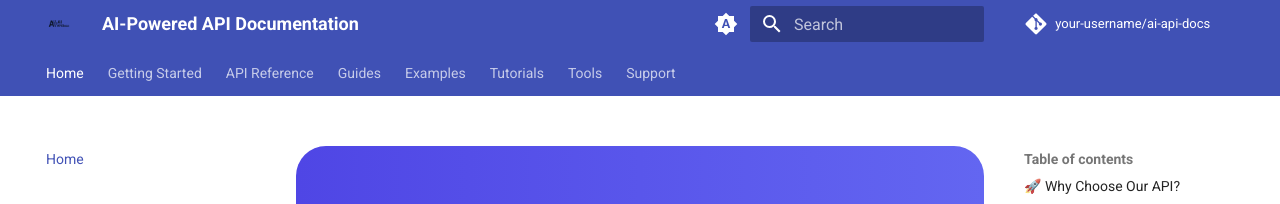
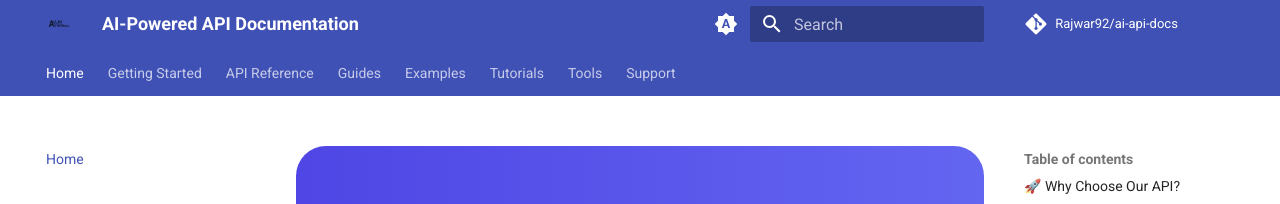
Before and after one commit to Rajwar92/ai-api-docs, an MkDocs documentation site: the page built from docs/index.md, in a window 1280 px wide. Shown: the top 204 px of the page. Built offline with MkDocs 1.6.1 and Material for MkDocs 9.7.7, drawn with Linux system fonts in a browser that asks for light colours; emoji names are drawn with the system emoji font; comment, search, counter and statistics services are not loaded; the version menu is left out.

Commit message:
Update mkdocs configuration with new author and repository details, including updated social media links and copyright information.

```diff
--- a/mkdocs.yml
+++ b/mkdocs.yml
@@ -1,10 +1,10 @@
 site_name: AI-Powered API Documentation
 site_description: Modern, intelligent API documentation with AI-powered features
 site_author: Your Name
-site_url: https://your-username.github.io/ai-api-docs
+site_url: https://rajwar92.github.io/ai-api-docs
 
-repo_name: your-username/ai-api-docs
-repo_url: https://github.com/your-username/ai-api-docs
+repo_name: Rajwar92/ai-api-docs
+repo_url: https://github.com/Rajwar92/ai-api-docs
 edit_uri: edit/main/docs/
 
 theme:
@@ -97,23 +97,23 @@
 extra:
   social:
     - icon: fontawesome/brands/github
-      link: https://github.com/your-username/ai-api-docs
+      link: https://github.com/Rajwar92/ai-api-docs
     - icon: fontawesome/brands/twitter
-      link: https://twitter.com/yourusername
+      link: https://twitter.com/rajwar92
     - icon: fontawesome/brands/linkedin
-      link: https://linkedin.com/in/yourusername
+      link: https://linkedin.com/in/rajwar92
   analytics:
     provider: google
     property: G-XXXXXXXXXX
   version:
     provider: mike
   footer:
-    copyright: "&copy; 2024 Your Name. Built with ❤️ using MkDocs & Material for MkDocs."
+    copyright: "&copy; 2024 Rajwar92. Built with ❤️ using MkDocs & Material for MkDocs."
     links:
       - name: Documentation
         url: /api-reference/index.md
       - name: GitHub
-        url: https://github.com/your-username/ai-api-docs
+        url: https://github.com/Rajwar92/ai-api-docs
       - name: Contact
         url: /support/contact.md
 
```
